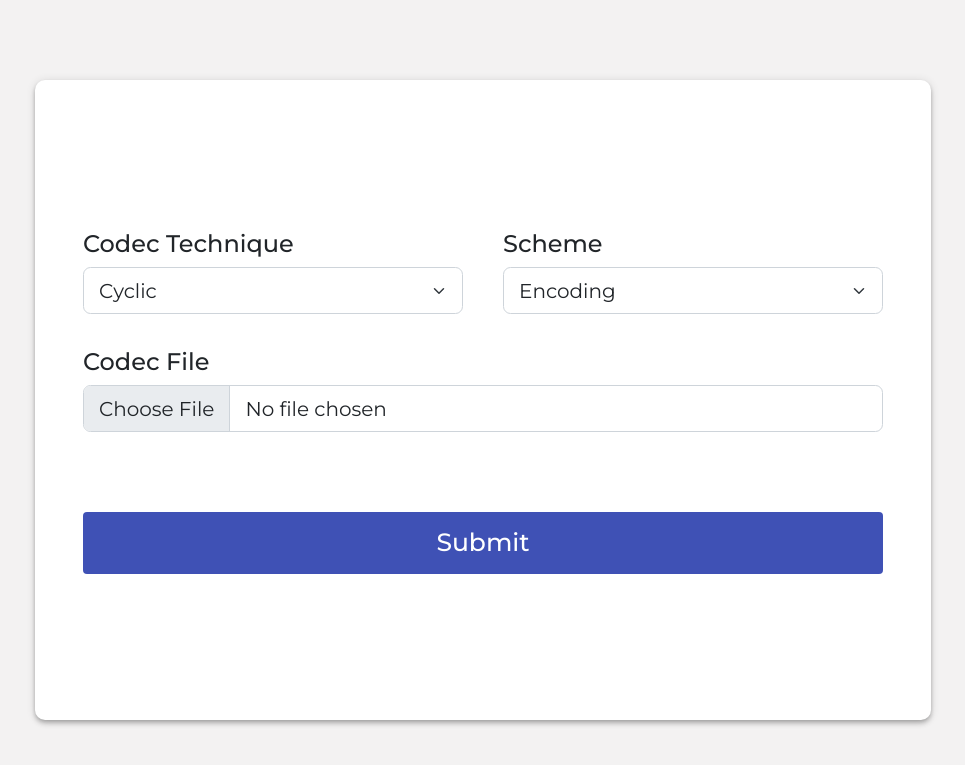
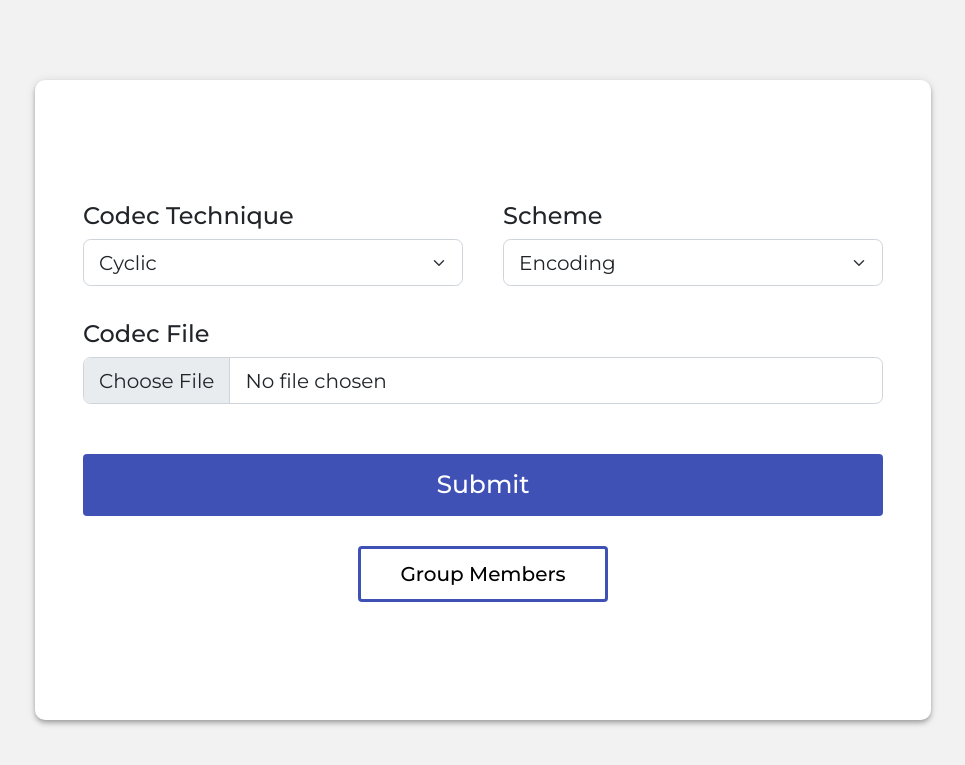
Before and after one commit to Nevilkumar/DNA-Project, a Django app: page / in a window 1280 px wide. Shown: the top 765 px of the page, without its empty margins (157-1122 px from the left). Run offline with Django 3.2, Linux system fonts and the light colour scheme.

Commit message:
UI Changes

```diff
--- a/codec/codes/rs.py
+++ b/codec/codes/rs.py
@@ -1,4 +1,3 @@
-
 class ReedSolomon:
 
     def __init__(self, field, gen, msglen, ecclen):
--- a/codec/templates/codec/base.html
+++ b/codec/templates/codec/base.html
@@ -15,8 +15,7 @@
     <link href="https://fonts.googleapis.com/css2?family=Montserrat:wght@400;500&display=swap" rel="stylesheet">
     <link rel="stylesheet" href="{% static '/css/home.css' %}">
     <link rel="stylesheet" href="{% static '/css/download.css' %}">
-
-    <title>Codec Techniques</title>
+    <title>DNA</title>
 </head>
 
 <body>
--- a/codec/templates/codec/home.html
+++ b/codec/templates/codec/home.html
@@ -27,7 +27,71 @@
                 <label for="codecFile" class="form-label select-label">Codec File</label>
                 <input required class="form-control" type="file" id="codecFile" name="codecFile" accept=".txt">
             </div>
-            <button type="submit" class="mt-5 submit-btn">Submit</button>
+            <button type="submit" class="mt-4 submit-btn">Submit</button>
+
+            <div class="grp-btn-container">
+                <button type="button" class="grp-btn" data-bs-toggle="modal" data-bs-target="#membersModal">
+                    Group Members
+                </button>
+            </div>
+
+            <div class="modal fade" id="membersModal" tabindex="-1" aria-labelledby="membersModalLabel" aria-hidden="true">
+            <div class="modal-dialog modal-dialog-centered">
+                <div class="modal-content">
+                <div class="modal-header">
+                    <h1 class="modal-title fs-5" id="membersModalLabel">Group Members</h1>
+                    <button type="button" class="btn-close" data-bs-dismiss="modal" aria-label="Close"></button>
+                </div>
+                <div class="modal-body">
+                    <div>
+                        <span class="me-3">1. </span>
+                        <span class="me-3">201901450</span>
+                        <span>Dhwanil Shah</span>
+                    </div>
+                    <div>
+                        <span class="me-3">2. </span>
+                        <span class="me-3">201901013</span>
+                        <span>Nevilkumar Dalsania</span>
+                    </div>
+                    <div>
+                        <span class="me-3">3. </span>
+                        <span class="me-3">201901210</span>
+                        <span>Yash Shah</span>
+                    </div>
+                    <div>
+                        <span class="me-3">4. </span>
+                        <span class="me-3">201901231</span>
+                        <span>Dev Sanghvi</span>
+                    </div>
+                    <div>
+                        <span class="me-3">5. </span>
+                        <span class="me-3">201901263</span>
+                        <span>Jeel Faldu</span>
+                    </div>
+                    <div>
+                        <span class="me-3">6. </span>
+                        <span class="me-3">201901232</span>
+                        <span>Darshil Shah</span>
+                    </div>
+                    <div>
+                        <span class="me-3">7. </span>
+                        <span style="margin-right: 25px;">201901172</span>
+                        <span>Nikhilkumar Patel</span>
+                    </div>
+                    <div>
+                        <span class="me-3">8. </span>
+                        <span class="me-3">201901282</span>
+                        <span>Pratyaksha Maheshwari</span>
+                    </div>
+                    <div>
+                        <span class="me-3">9. </span>
+                        <span class="me-3">201901458</span>
+                        <span>Keyur Champawat</span>
+                    </div>
+                </div>
+                </div>
+            </div>
+            </div>
         </div>
     </div>
 </form>
--- a/static/css/home.css
+++ b/static/css/home.css
@@ -61,3 +61,19 @@ body {
   font-size: 25px;
   font-family: "Montserrat", sans-serif;
 }
+
+.grp-btn-container{
+  width: 100%;
+}
+.grp-btn{
+  display: block;
+  width: 250px;
+  border: 3px solid #3f51b5;
+  border-radius: 4px;
+  background: white;
+  color: black;
+  padding: 10px 15px;
+  margin: auto;
+  margin-top: 30px;
+  font-size: 20px;
+}
```
Also changed, not shown: static/input.txt (+1 -1 lines), README.md, Readme_Images/1.png (deleted), Readme_Images/2.png (deleted), Readme_Images/download.png (added), Readme_Images/grp-members.png (added), Readme_Images/home.png (added), static/images/grp.png (added).
